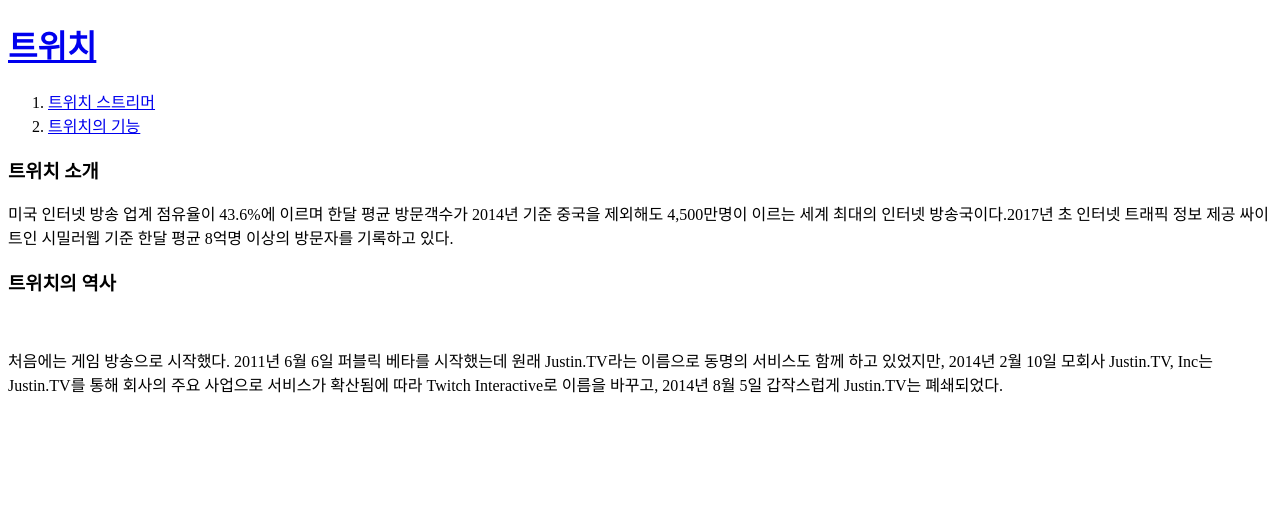
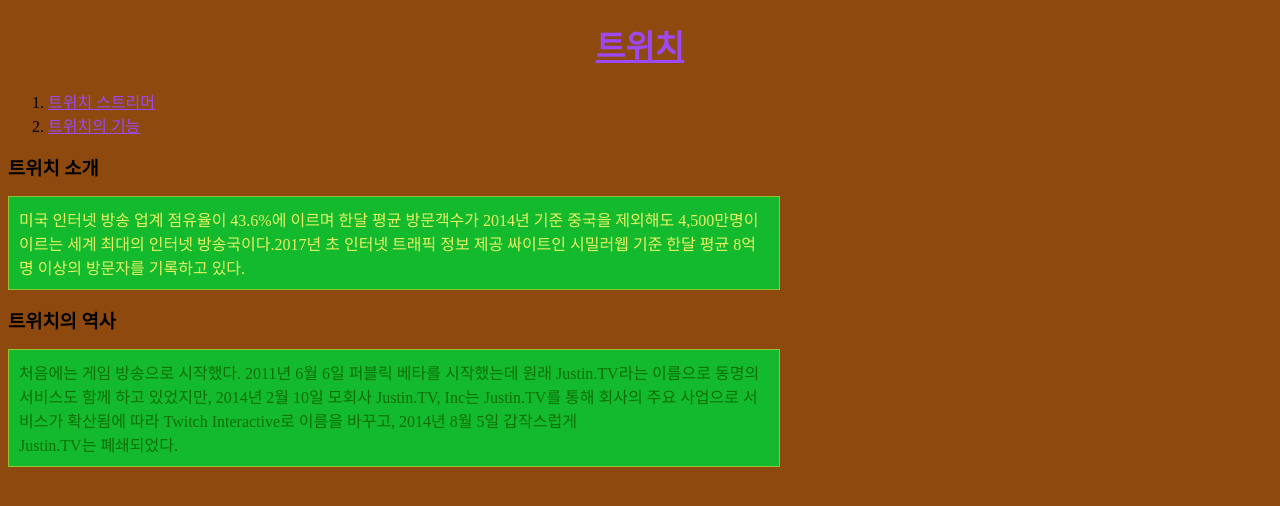
Before and after one commit to rlaquddns/rlaquddns.github.io, a plain HTML site: page index.html in a window 1280 px wide. Drawn offline with Linux system fonts and the light colour scheme; a script that the page names is missing.

Commit message:
수정할거야

```diff
--- a/index.html
+++ b/index.html
@@ -3,7 +3,30 @@
   <head>
     <meta charset="utf-8">
     <title>트위치 소개</title>
-
+<style media="screen">
+  h1, a {
+    color: #9d48f2;
+    text-align: center;
+  }
+  body {
+    background-color: #8e4a0e;
+  }
+  p {
+    background-color: #14ba2d;
+    border: solid 1px #91c433;
+    padding: 10px;
+    width: 750px;
+  }
+  #movie{
+    color: #0c7006;
+  }
+  h3 {
+    display: inline;
+  }
+ #ang {
+   color: #e8f265;
+ }
+  </style>
   </head>
   <body>
 
@@ -13,15 +36,15 @@
 <li><a href="2.html">트위치의 기능</a></li>
 </ol>
 <h3>트위치 소개</h3>
-<p>미국 인터넷 방송 업계 점유율이 43.6%에 이르며 한달 평균 방문객수가
+<p id="ang">미국 인터넷 방송 업계 점유율이 43.6%에 이르며 한달 평균 방문객수가
   2014년 기준 중국을 제외해도 4,500만명이 이르는 세계 최대의
   인터넷 방송국이다.2017년 초 인터넷 트래픽 정보 제공 싸이트인
   시밀러웹 기준 한달 평균 8억명 이상의 방문자를 기록하고 있다.</p>
-  <h3>트위치의 역사</h3><br>
-  <p>처음에는 게임 방송으로 시작했다. 2011년 6월 6일 퍼블릭 베타를 시작했는데 원래
+  <h3>트위치의 역사</h3>
+  <p id="movie">처음에는 게임 방송으로 시작했다. 2011년 6월 6일 퍼블릭 베타를 시작했는데 원래
     Justin.TV라는 이름으로 동명의 서비스도 함께 하고 있었지만, 2014년 2월 10일
     모회사 Justin.TV, Inc는 Justin.TV를 통해 회사의 주요 사업으로 서비스가
-    확산됨에 따라 Twitch Interactive로 이름을 바꾸고, 2014년 8월 5일 갑작스럽게
+    확산됨에 따라 Twitch Interactive로 이름을 바꾸고, 2014년 8월 5일 갑작스럽게<br>
     Justin.TV는 폐쇄되었다.</p>
   <!-- 라이브리 시티 설치 코드 -->
 <div id="lv-container" data-id="city" data-uid="MTAyMC8zODU5MC8xNTExOA==">
```
